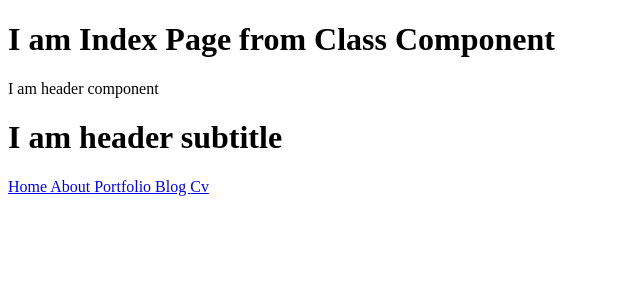
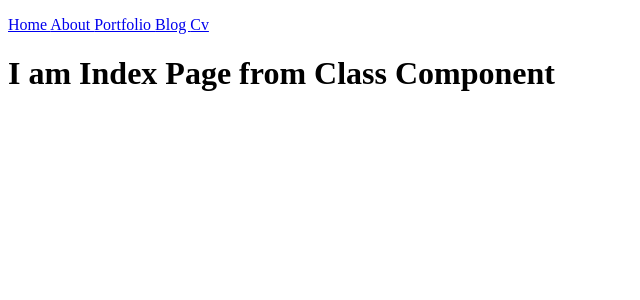
Before and after one commit to simotae14/portfolio-tae, a Next.js app: page / in a window 1280 px wide. Shown: the top 300 px of the page, without its empty margins (0-640 px from the left). Built offline with nearby package versions, Linux system fonts and the light colour scheme.

Commit message:
added base layout component

```diff
--- /dev/null
+++ b/components/layouts/BaseLayout.js
@@ -0,0 +1,13 @@
+import { Fragment } from 'react';
+import Header from '../shared/Header';
+
+const BaseLayout = (props) => {
+    return (
+        <Fragment>
+            <Header />
+            { props.children }
+        </Fragment>
+    );
+};
+
+export default BaseLayout;
--- a/pages/index.js
+++ b/pages/index.js
@@ -1,17 +1,12 @@
 import React from 'react';
-import Header from '../components/shared/Header';
+import BaseLayout from '../components/layouts/BaseLayout';
 
 class Index extends React.Component {
     render() {
         return (
-            <div>
+            <BaseLayout>
                 <h1> I am Index Page from Class Component </h1>
-                <Header title={'I am header component'}>
-                    <h1>
-                        I am header subtitle
-                    </h1>
-                </Header>
-            </div>
+            </BaseLayout>
         );
     }
 }
```
Also changed, not shown: pages/about.js (+3 -5 lines), pages/blogs.js (+7 -3 lines), pages/cv.js (+6 -3 lines), pages/portfolios.js (+6 -3 lines).
